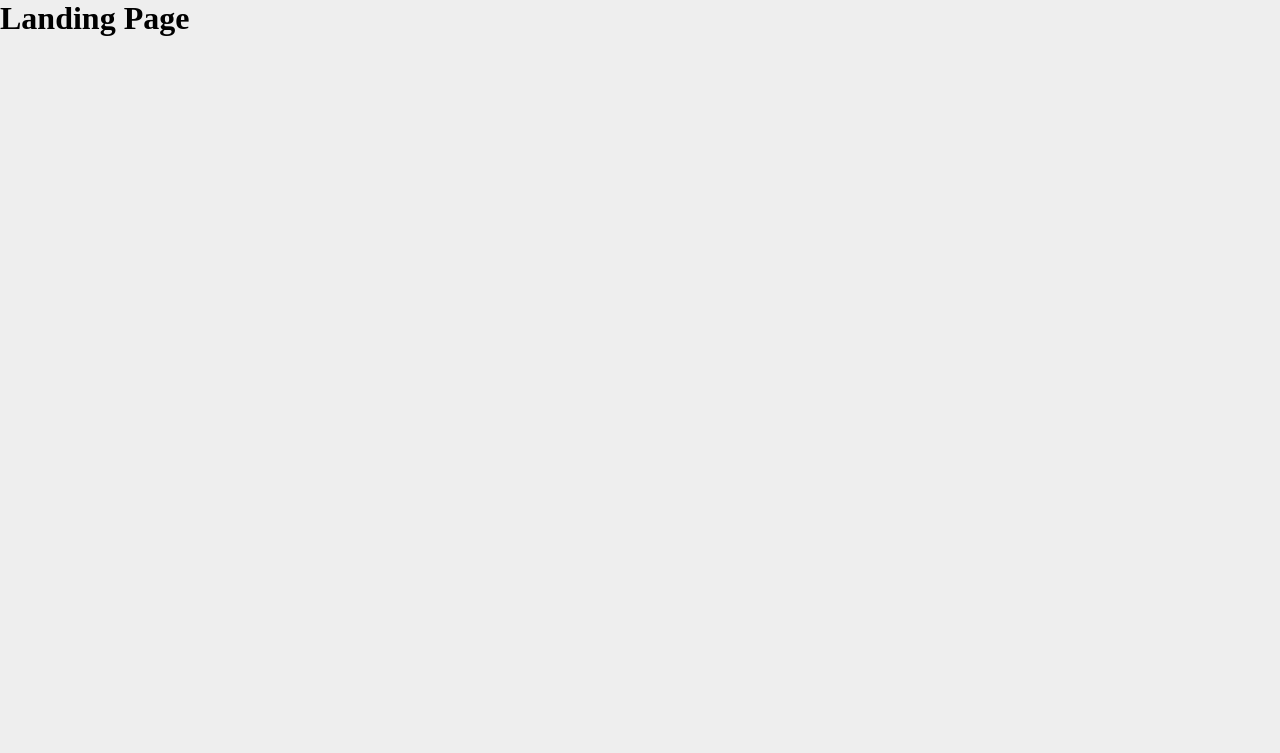
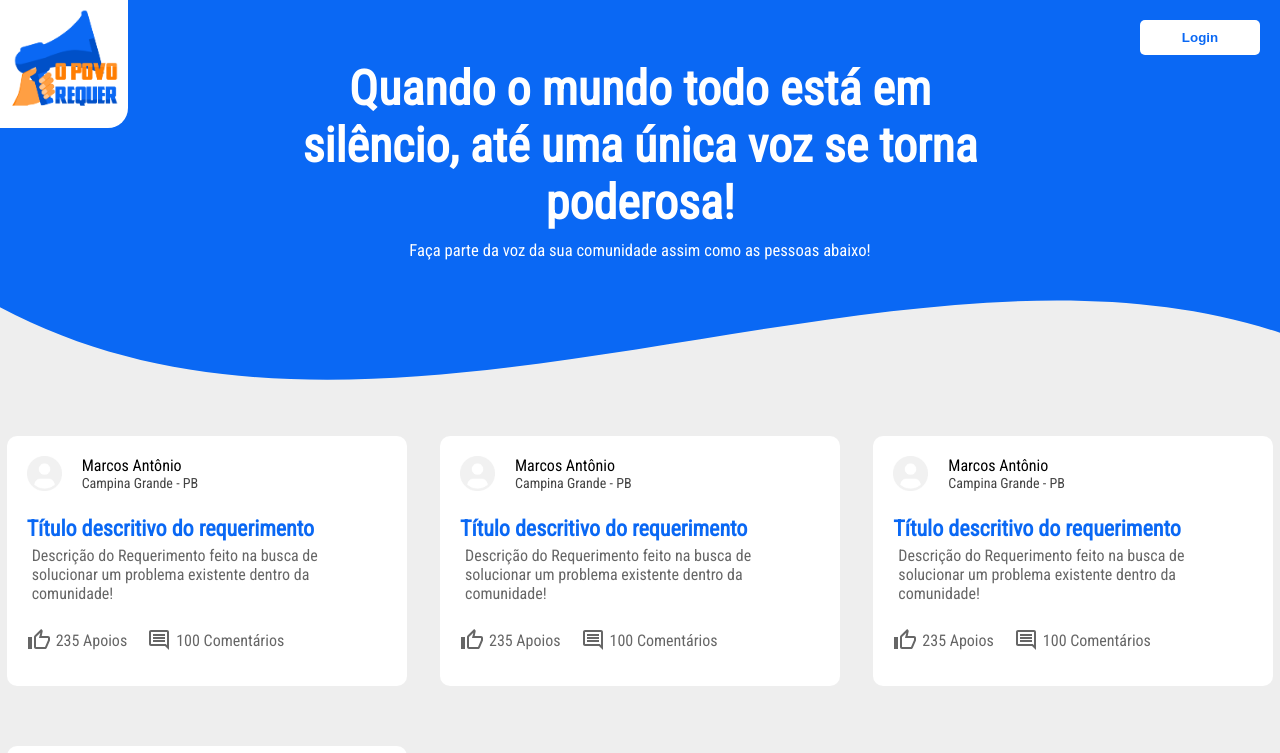
Before and after one commit to Rafael-doctom/opr-front, a React (Create React App) app: page / in a window 1280 px wide. Shown: the top 753 px of the page. Built offline with nearby package versions, Linux system fonts and the light colour scheme.

Commit message:
creating landing page and redirect to login page

```diff
--- a/src/pages/LandingPage/index.js
+++ b/src/pages/LandingPage/index.js
@@ -1,15 +1,72 @@
-import React, { useEffect } from 'react';
+import React from 'react';
+import { ThumbUpOutlined, CommentOutlined } from "@material-ui/icons";
+import { useNavigate } from "react-router-dom";
 
+import ProjectLogo from "../../assets/ProjectLogo.png"
 import './styles.css';
 
 export default function LandingPage() {
-    useEffect(() => {
-        console.log("Landing Page")
-    }, [])
+    const requirements = [0, 1, 2, 3];
+
+    const navigate = useNavigate();
+
+    function redirectToLogin() {
+        navigate("/login");
+    }
 
     return (
-        <div>
-            <h1>Landing Page</h1>
+        <div className="landing_page">
+            <svg viewBox="0 0 500 150" preserveAspectRatio="xMinYMin meet" className="wave_svg_container">
+                <path d="M0,120 C150,200 350,80 500,130 L500,0 L0,0 Z" className="wave_svg"></path>
+            </svg>
+
+            <div className="landing_page_header">
+                <div className="project_logo">
+                    <img src={ProjectLogo} alt="Projetc Logo" />
+                </div>
+                <button className="login_button" onClick={() => redirectToLogin()}>
+                    Login
+                </button>
+            </div>
+
+            <section className="landing_page_title">
+                <h1>Quando o mundo todo está em<br />silêncio, até uma única voz se torna<br />poderosa!</h1>
+                <span>Faça parte da voz da sua comunidade assim como as pessoas abaixo!</span>
+            </section>
+
+            <section className="requirements_container">
+                {requirements.map((requirement) => (
+                    <div className="requirement" key={requirement}>
+                        <section className="user_section">
+                            <div className="user_image">
+                                <img src="/profile.png" alt="user-image" />
+                            </div>
+                            <div className="user_infos">
+                                <span>Marcos Antônio</span>
+                                <span>Campina Grande - PB</span>
+                            </div>
+                        </section>
+
+                        <section className="requirement_infos">
+                            <span>Título descritivo do requerimento</span>
+                            <p>Descrição do Requerimento feito na busca de solucionar um problema existente dentro da comunidade!</p>
+                        </section>
+
+                        <section className="requirement_actions">
+                            <div className="support_requirement">
+                                <ThumbUpOutlined />
+                                <span>235 Apoios</span>
+                            </div>
+
+                            <div className="support_requirement">
+                                <CommentOutlined />
+                                <span>100 Comentários</span>
+                            </div>
+                        </section>
+                    </div>
+                ))}
+            </section>
+
         </div>
     )
 }
--- a/src/pages/LandingPage/styles.css
+++ b/src/pages/LandingPage/styles.css
@@ -0,0 +1,154 @@
+.landing_page {
+    width: 100%;
+    overflow-x: hidden;
+}
+
+.wave_svg_container {
+    position: absolute;
+    top: 0;
+    left: 0;
+    z-index: -1;
+}
+
+.wave_svg {
+    stroke: none;
+    fill: var(--blue);
+}
+
+.landing_page_header {
+    width: 100%;
+    position: absolute;
+    display: flex;
+    flex-direction: row;
+    justify-content: space-between;
+}
+
+.project_logo {
+    background-color: var(--secondary-background);
+    width: 10vw;
+    height: 10vw;
+    min-width: 80px;
+    min-height: 80px;
+    border-bottom-right-radius: 20px;
+}
+
+.project_logo img {
+    width: 10vw;
+    height: 10vw;
+    min-width: 80px;
+    min-height: 80px;
+}
+
+.login_button {
+    width: 120px;
+    height: 35px;
+    margin-top: 20px;
+    margin-right: 20px;
+    border: none;
+    border-radius: 5px;
+    background-color: var(--secondary-background);
+    color: var(--blue);
+    font-weight: 600;
+}
+
+.landing_page_title {
+    width: 100%;
+    padding-top: 5vw;
+    height: 20vw;
+    display: flex;
+    flex-direction: column;
+    align-items: center;
+    justify-content: center;
+    font-family: "Roboto Condensed", sans-serif;
+    font-size: 2.5vw;
+    color: var(--secondary-background);
+}
+
+.landing_page_title h1 {
+    text-align: center;
+    padding-bottom: 10px;
+}
+
+.landing_page_title span {
+    font-size: 1.3vw;
+}
+
+.requirements_container {
+    margin-top: 20vh;
+    display: grid;
+    gap: 20px;
+    column-gap: 20px;
+    grid-template-columns: repeat( auto-fit, minmax(400px, 1fr) );
+    width: 100vw;
+    justify-content: center;
+}
+
+.requirement {
+    width: 400px;
+    height: 250px;
+    margin: 20px;
+    border-radius: 10px;
+    background-color: #FFFFFF;
+    justify-self: center;
+}
+
+.user_section {
+    width: 100%;
+    height: 20%;
+    padding: 20px;
+    display: flex;
+}
+
+.user_image, .user_image img {
+    width: 35px;
+    height: 35px;
+}
+
+.user_infos {
+    margin-left: 20px;
+    font-family: "Roboto Condensed", sans-serif;
+    display: flex;
+    flex-direction: column;
+}
+
+.user_infos span + span {
+    color: var(--infos);
+    font-size: 14px;
+}
+
+.requirement_infos {
+    margin-top: 10px;
+    padding: 20px;
+    font-family: "Roboto Condensed", sans-serif;
+}
+
+.requirement_infos span {
+    font-weight: 600;
+    color: var(--blue);
+    font-size: 22px;
+}
+
+.requirement_infos p {
+    padding: 5px;
+    color: var(--descriptions);
+}
+
+.requirement_actions {
+    font-family: "Roboto Condensed", sans-serif;
+    width: 100%;
+    padding: 0 10px;
+    display: flex;
+    flex-direction: row;
+}
+
+.support_requirement {
+    display: flex;
+    flex-direction: row;
+    align-items: center;
+    padding: 0 10px;
+    color: var(--descriptions);
+}
+
+.support_requirement span {
+    padding-left: 5px;
+}
```
